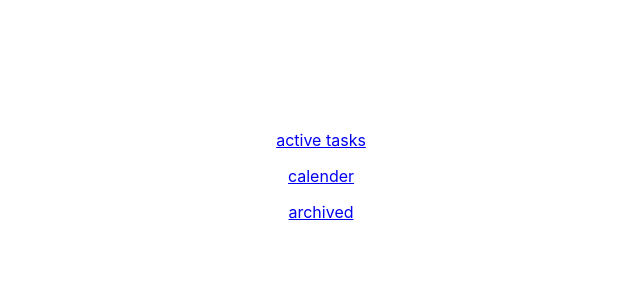
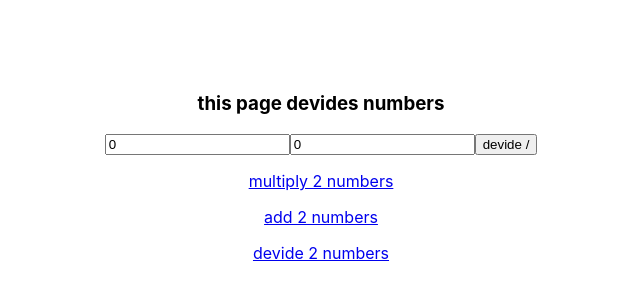
Before and after one commit to namin-amin/electon-app-create-react-app, a React (Create React App) app: page /#/Devide in a window 1280 px wide. Shown: the part 224-524 px from the top of the page, without its empty margins (319-959 px from the left). Built offline with nearby package versions, Linux system fonts and the light colour scheme.

Commit message:
some actual functionality added

```diff
--- a/src/App.jsx
+++ b/src/App.jsx
@@ -2,9 +2,9 @@ import React from "react";
 import { Switch, Route } from "react-router-dom";
 
 import classes from "./App.module.css";
-import Calender from "./components/Workers/Calender/Calender";
-import Tasks from "./components/Workers/Tasks/Tasks";
-import Archived from "./components/Workers/Archived/Archived";
+import Add from "./components/Workers/Add/Add";
+import Multiply from "./components/Workers/Multiply/Multiply";
+import Devide from "./components/Workers/Devide/Devide";
 import Tabs from './components/UI-components/Tab/Tabs'
 
 function App() {
@@ -14,13 +14,13 @@ function App() {
     <div className={classes.App}>
     <Switch>
       <Route path="/" exact>
-       <Tasks />
+       <Multiply />
       </Route>
-      <Route path="/calender">
-        <Calender />
+      <Route path="/Add">
+        <Add />
       </Route>
-      <Route path="/archived">
-        <Archived />
+      <Route path="/Devide">
+        <Devide />
       </Route>
     </Switch>
     <Tabs />
--- a/src/components/UI-components/Tab/Tabs.jsx
+++ b/src/components/UI-components/Tab/Tabs.jsx
@@ -4,9 +4,9 @@ import {Link} from 'react-router-dom'
 function Tabs() {
     return (
         <div>
-            <Link to="/"><p> active tasks</p></Link>
-            <Link to="/calender"><p>calender</p></Link>
-            <Link to="/archived"><p>archived</p></Link>
+            <Link to="/"><p> multiply 2 numbers</p></Link>
+            <Link to="/add"><p>add 2 numbers</p></Link>
+            <Link to="/devide"><p>devide 2 numbers</p></Link>
         </div>
     )
 }
--- /dev/null
+++ b/src/components/Workers/Add/Add.jsx
@@ -0,0 +1,19 @@
+import React , {useState} from 'react'
+
+const Add = () => {
+  const [answer , setanswer] = useState()
+  const [num1 , setnum1] = useState(0)
+  const [num2 , setnum2] = useState(0)
+
+    return (
+        <div>
+          <h3>this page Adds numbers</h3>
+          <p>{answer}</p>
+        <input type="text" onChange={(eve)=>setnum1(eve.target.value)} value={num1}/>
+        <input type="text" onChange={(eve)=>setnum2(eve.target.value)} value={num2}/>
+        <button onClick={()=>setanswer(Number(num1)+Number(num2))}>Add + </button>
+        </div>
+    )
+}
+
+export default Add;
--- a/src/components/Workers/Archived/Archived.jsx
+++ /dev/null
@@ -1,11 +0,0 @@
-import React from 'react'
-
-function Archived() {
-    return (
-        <div>
-            this is archived
-        </div>
-    )
-}
-
-export default Archived
--- a/src/components/Workers/Calender/Calender.jsx
+++ /dev/null
@@ -1,14 +0,0 @@
-import React from 'react'
-import {
-     Link
-  } from "react-router-dom"
-
-const Calender = () => {
-    return (
-        <div>
-            <Link to ="/"><button>calender</button> </Link>
-        </div>
-    )
-}
-
-export default Calender;
--- /dev/null
+++ b/src/components/Workers/Devide/Devide.jsx
@@ -0,0 +1,20 @@
+import React , {useState} from 'react'
+
+function Devide() {
+
+  const [answer , setanswer] = useState()
+  const [num1 , setnum1] = useState(0)
+  const [num2 , setnum2] = useState(0)
+
+    return (
+        <div>
+        <h3>this page devides numbers</h3>
+          <p>{answer}</p>
+          <input type="text" onChange={(eve)=>setnum1(eve.target.value)} value={num1}/>
+          <input type="text" onChange={(eve)=>setnum2(eve.target.value)} value={num2}/>
+          <button onClick={()=>setanswer(Number(num1)/Number(num2))}>devide / </button>
+        </div>
+    )
+}
+
+export default Devide
--- /dev/null
+++ b/src/components/Workers/Multiply/Multiply.jsx
@@ -0,0 +1,20 @@
+import React , {useState} from 'react'
+
+function Multiply() {
+
+  const [answer , setanswer] = useState()
+  const [num1 , setnum1] = useState(0)
+  const [num2 , setnum2] = useState(0)
+
+    return (
+        <div>
+          <h3>this page Multiplies numbers</h3>
+          <p>{answer}</p>
+        <input type="text" onChange={(eve)=>setnum1(eve.target.value)} value={num1}/>
+        <input type="text" onChange={(eve)=>setnum2(eve.target.value)} value={num2}/>
+        <button onClick={()=>setanswer(Number(num1)*Number(num2))}>Multiply x</button>
+        </div>
+    )
+}
+
+export default Multiply
--- a/src/components/Workers/Tasks/Tasks.jsx
+++ /dev/null
@@ -1,11 +0,0 @@
-import React from 'react'
-
-function Tasks() {
-    return (
-        <div>
-            this is Tasks
-        </div>
-    )
-}
-
-export default Tasks
```
Also changed, not shown: public/electron.js (+1 -12 lines).
